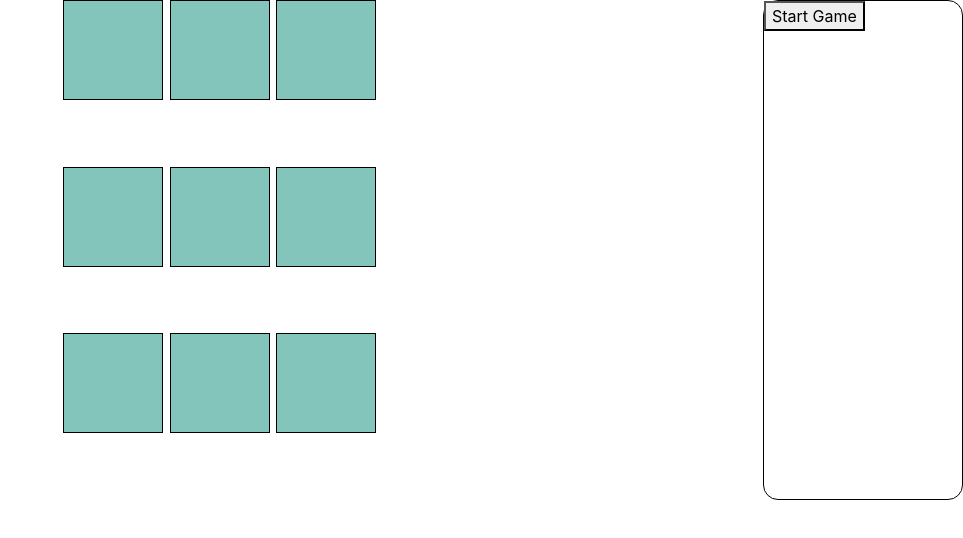
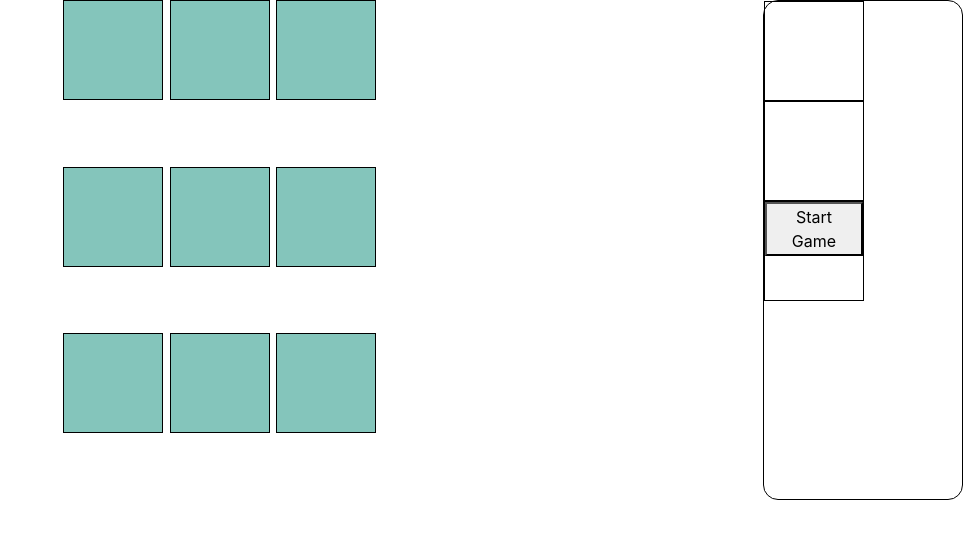
Before and after one commit to yi-mei-wang/tic-tac-toe, a plain HTML site: page index.html in a window 1280 px wide. Shown: the whole page, without its empty margins (317-1280 px from the left). Drawn offline with nearby package versions, Linux system fonts and the light colour scheme.

Commit message:
style start button

```diff
--- a/index.html
+++ b/index.html
@@ -21,7 +21,7 @@
         <div id="gameover"></div>
         <div id="current-player"></div>
         <div id="start-game">
-          <button onclick="startGame()">
+          <button id="start-button" onclick="startGame()">
             Start Game
           </button>
         </div>
--- a/style.css
+++ b/style.css
@@ -28,3 +28,9 @@
   border: 1px solid black;
   border-radius: 15px;
 }
+
+.sidebar div {
+  width: 100px;
+  height: 100px;
+  border: 1px solid black;
+}
```
